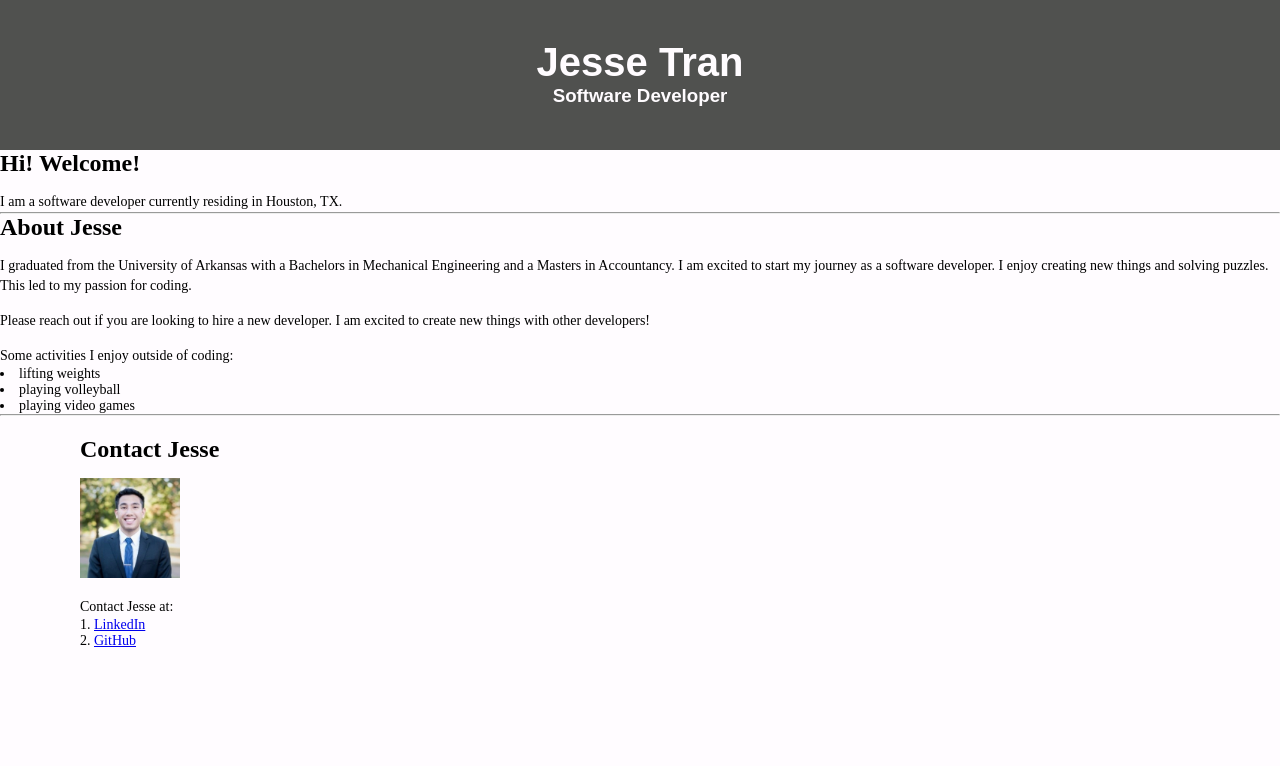
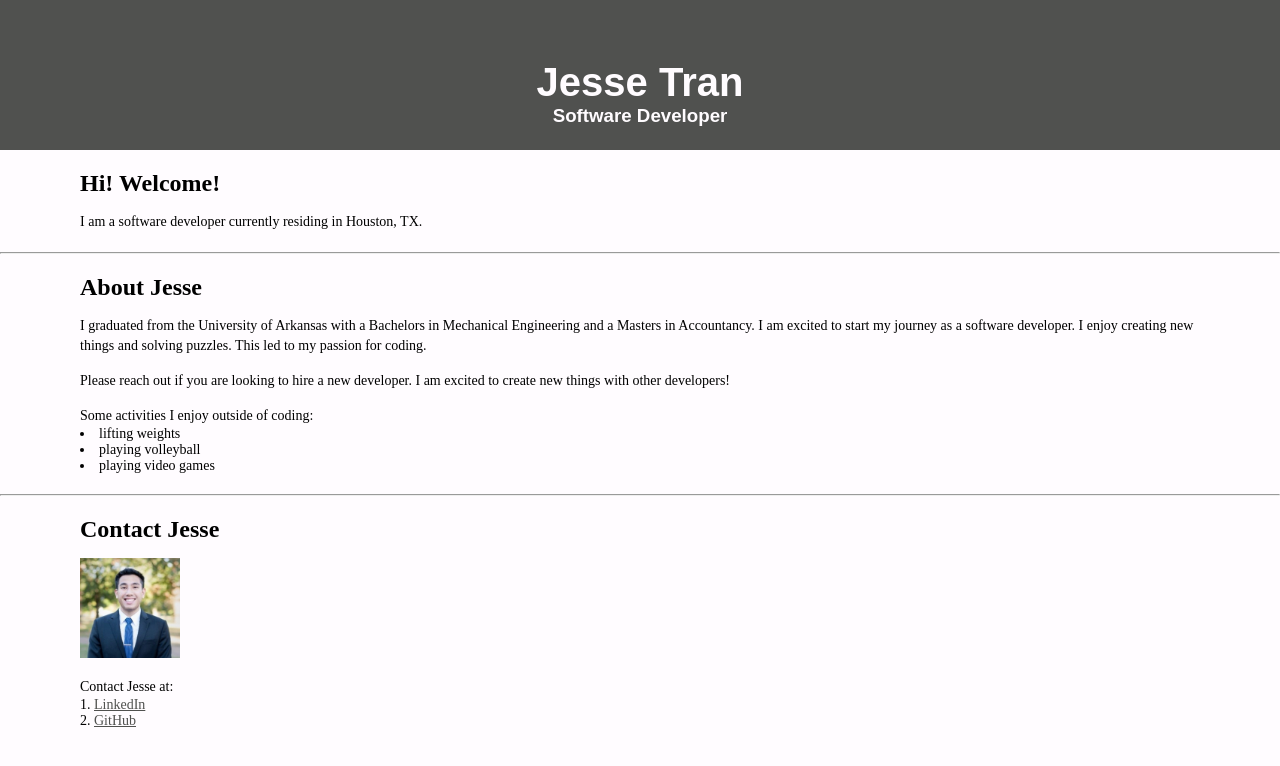
Before and after one commit to jessetran03/portfolio-pre, a plain HTML site: page index.html in a window 1280 px wide. Drawn offline with Linux system fonts and the light colour scheme; a script that the page names is missing.

Commit message:
Update style.css

```diff
--- a/style.css
+++ b/style.css
@@ -20,6 +20,11 @@ header {
   height: 150px;
 }
 
+section {
+  margin: auto;
+  padding: 20px 80px 20px 80px;
+}
+
 h1 {
   font-size: 40px;
 }
@@ -36,6 +41,15 @@ ul, ol {
   font-size: 14px;
 }
 
+li {
+  list-style-position: inside;
+}
+
+a:link    { color: #50514F;  }
+a:visited { color: #70716F;   }
+a:hover   { color: green; }
+a:active  { color: #70716F  }
+
 .wrapper {
   margin: auto;
   padding: 20px 80px 20px 80px;
@@ -46,7 +60,3 @@ ul, ol {
   width: 100px;
   padding-top: 15px;
 }
-
-li {
-  list-style-position: inside;
-}
```
